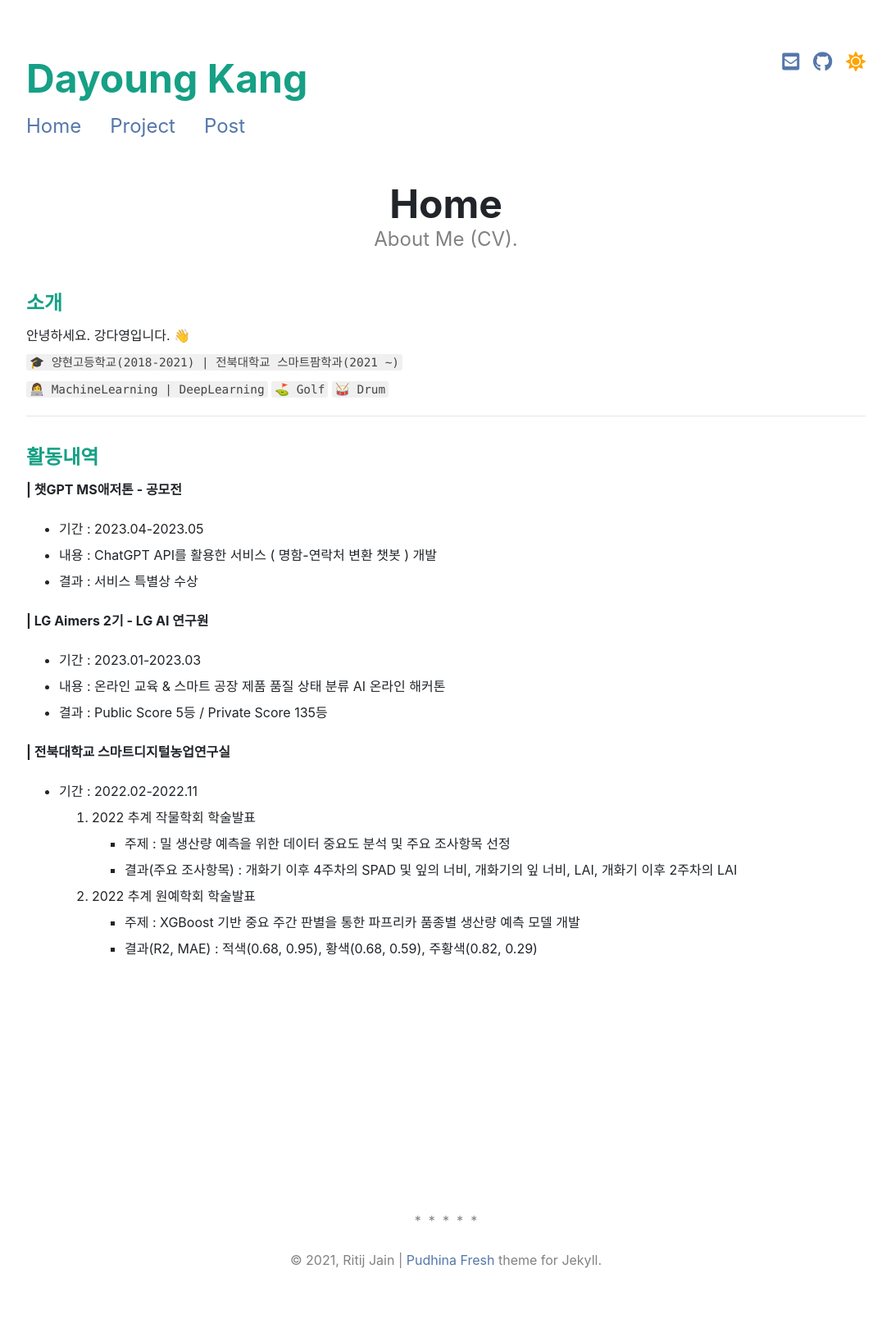
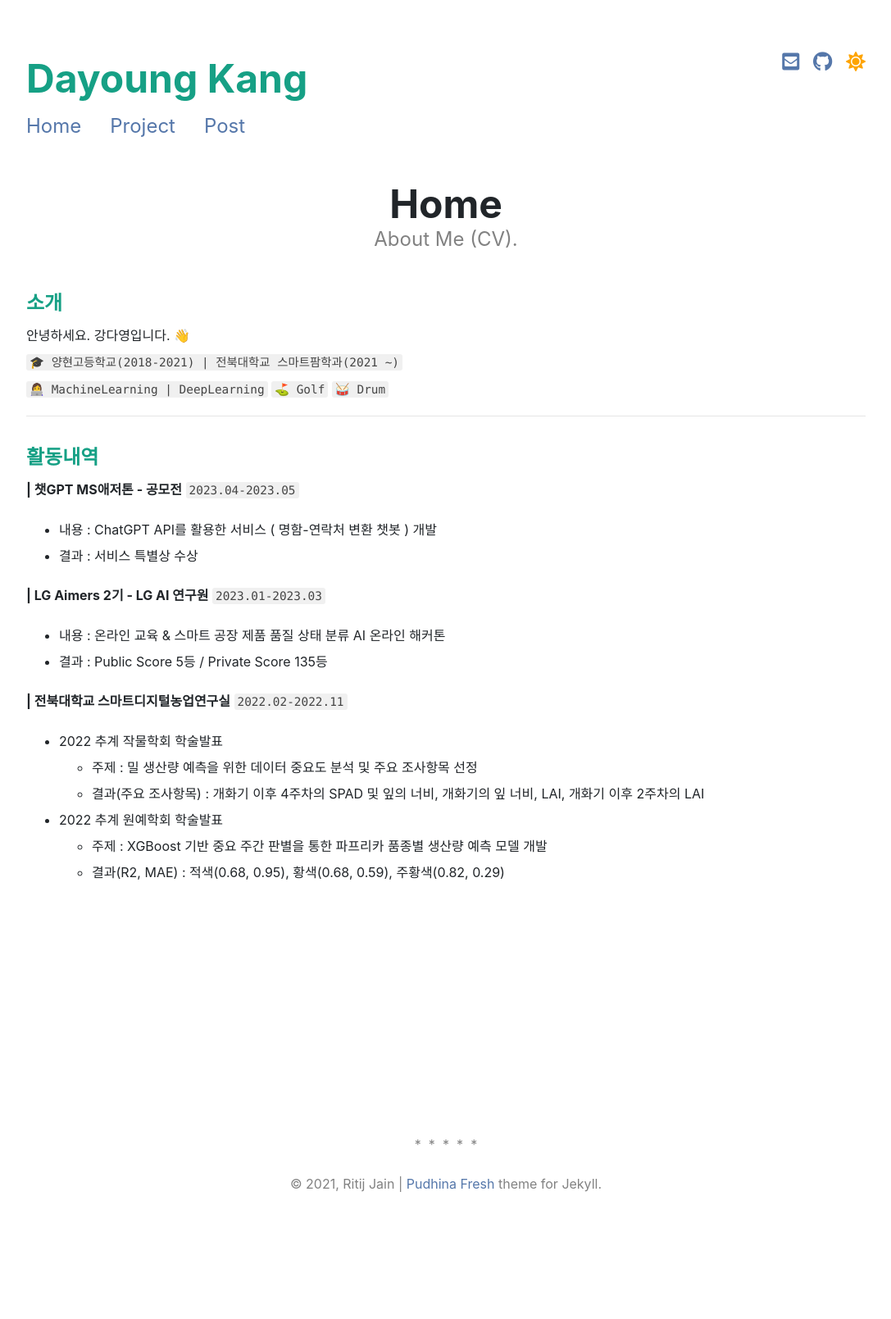
Before and after one commit to riverallzero/riverallzero.github.io, a Jekyll site: the page built from index.md, in a window 1280 px wide. Shown: the whole page at 82% size, without its empty margins (96-1183 px from the left). Built offline with Jekyll 4.4.1, drawn with Linux system fonts in a browser that asks for light colours; nearby versions of some CDN libraries; a style sheet for code colours, icons or effects is not loaded; after the commit the page ends 1516 px from its top, so only the background shows below that.

Commit message:
edit date-content

```diff
--- a/index.md
+++ b/index.md
@@ -18,24 +18,24 @@ sitemap:
 
 <h4 style="color:#16a085"><strong>활동내역</strong></h4>
 
-<strong>| 챗GPT MS애저톤 - 공모전</strong>
-  - 기간 : 2023.04-2023.05
+<strong>| 챗GPT MS애저톤 - 공모전</strong> <code>2023.04-2023.05</code>
   - 내용 : ChatGPT API를 활용한 서비스 ( 명함-연락처 변환 챗봇 ) 개발
   - 결과 : 서비스 특별상 수상
 
-<strong>| LG Aimers 2기 - LG AI 연구원</strong>
-  - 기간 : 2023.01-2023.03
+<strong>| LG Aimers 2기 - LG AI 연구원</strong> <code>2023.01-2023.03</code>
   - 내용 : 온라인 교육 & 스마트 공장 제품 품질 상태 분류 AI 온라인 해커톤
   - 결과 : Public Score 5등 / Private Score 135등
 
-<strong>| 전북대학교 스마트디지털농업연구실</strong>
-  - 기간 : 2022.02-2022.11
-    1. 2022 추계 작물학회 학술발표
-        - 주제 : 밀 생산량 예측을 위한 데이터 중요도 분석 및 주요 조사항목 선정
-        - 결과(주요 조사항목) : 개화기 이후 4주차의 SPAD 및 잎의 너비, 개화기의 잎 너비, LAI, 개화기 이후 2주차의 LAI
-    2. 2022 추계 원예학회 학술발표
-        - 주제 :  XGBoost 기반 중요 주간 판별을 통한 파프리카 품종별 생산량 예측 모델 개발
-        - 결과(R2, MAE) : 적색(0.68, 0.95), 황색(0.68, 0.59), 주황색(0.82, 0.29)
+<strong>| 전북대학교 스마트디지털농업연구실</strong> <code>2022.02-2022.11</code>
+
+- 2022 추계 작물학회 학술발표
+  - 주제 : 밀 생산량 예측을 위한 데이터 중요도 분석 및 주요 조사항목 선정
+  - 결과(주요 조사항목) : 개화기 이후 4주차의 SPAD 및 잎의 너비, 개화기의 잎 너비, LAI, 개화기 이후 2주차의 LAI
+
+
+- 2022 추계 원예학회 학술발표
+  - 주제 :  XGBoost 기반 중요 주간 판별을 통한 파프리카 품종별 생산량 예측 모델 개발
+  - 결과(R2, MAE) : 적색(0.68, 0.95), 황색(0.68, 0.59), 주황색(0.82, 0.29)
 
 
 <br>
```
